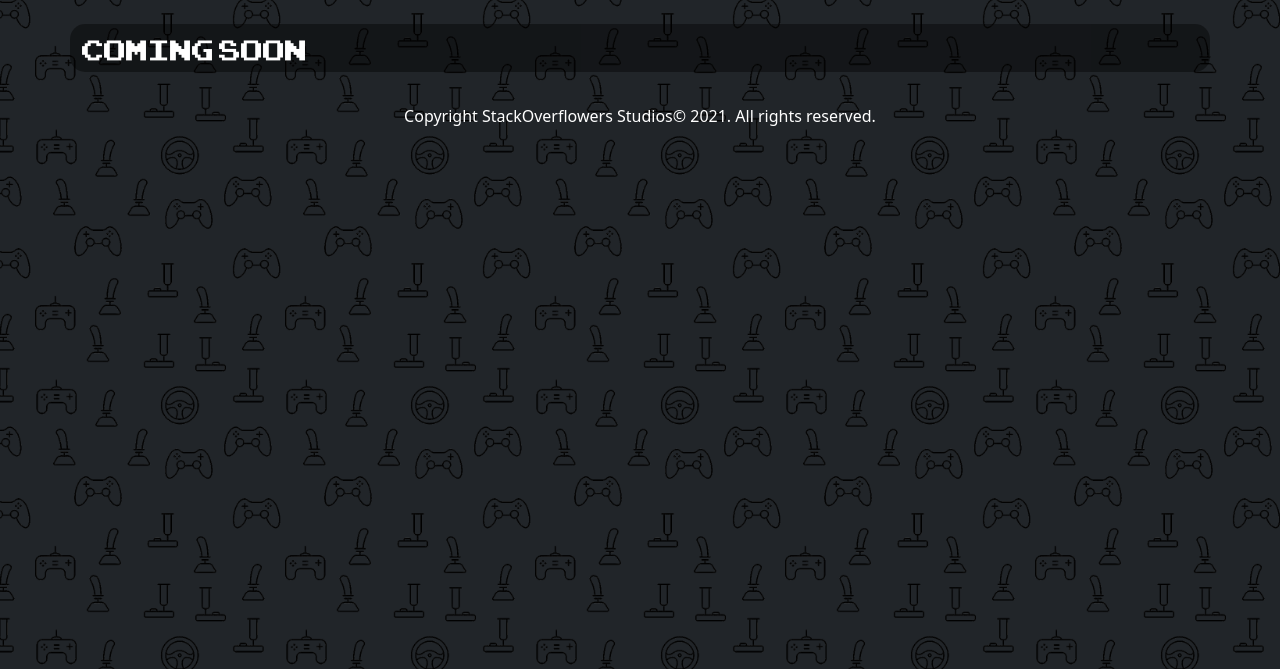
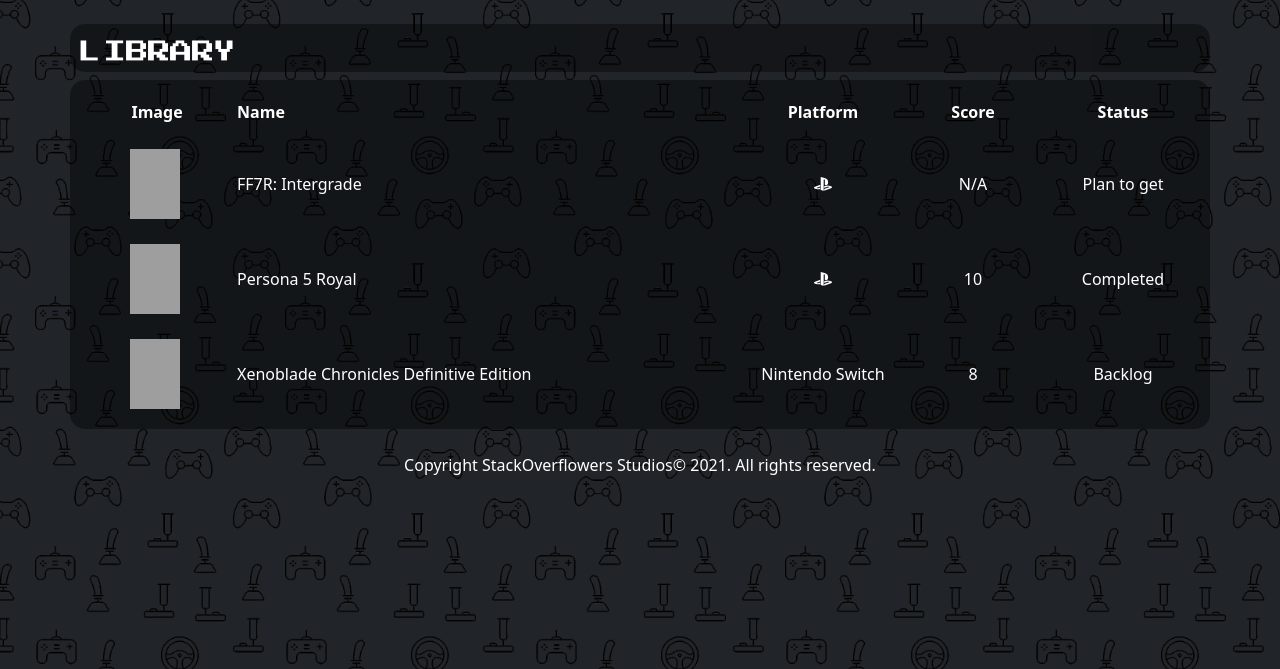
Before and after one commit to bermed28/My-Backlog-Handler, a Django app: page /library/ in a window 1280 px wide. Shown: the part 62-731 px from the top of the page. Run offline with Django 3.2, Linux system fonts and the light colour scheme; some libraries are stand-ins or nearby versions; grey boxes are pictures that could not be loaded.

Commit message:
Created Library page template.

```diff
--- a/index/templates/home/game-article-template.html
+++ b/index/templates/home/game-article-template.html
@@ -16,8 +16,7 @@
     {#    <h1>Game Title</h1>#}
     <h1>Persona 5 Strikers</h1>
 </section>
-<section class="container site-content animate__animated animate__fadeIn animate__faster">
-    <br>
+<section class="container site-content animate__animated animate__lightSpeedInRight animate__faster">    <br>
     <div class="row">
         <div class="container col pb-1" style="margin: auto; text-align: center">
             <div class="container">
--- a/index/templates/home/library.html
+++ b/index/templates/home/library.html
@@ -7,24 +7,107 @@
     {% else %}
         {% include 'home/navOutTemplate.html' %}
     {% endif %}
+    <script src="https://kit.fontawesome.com/c6db85c705.js" crossorigin="anonymous"></script>
+<style>
+    table {
+        border-collapse: separate;
+        border-spacing: 0 15px;
+    }
+    th,td {
+        width: 150px;
+        text-align: center;
+        padding: 5px;
+    }
+    .nametag {
+        text-align: left;
+    }
+</style>
 </head>
 <body>
+{#    <br>#}
+{#    <div>#}
+{#        <section class="container site-content animate__animated animate__backInDown animate__faster">#}
+{#            <h1>Coming Soon</h1>#}
+{#        </section>#}
+{#    </div><br>#}
+{#    <div class="container text-center">Copyright StackOverflowers Studios&copy; 2021. All rights reserved.</div>#}
+{#    <script src="https://code.jquery.com/jquery-3.3.1.slim.min.js"#}
 <br>
 <div>
     <section class="container site-content animate__animated animate__backInDown animate__faster">
-            <h1>Coming Soon</h1>
+        <h1>Library</h1>
     </section>
+    <div class="container site-content animate__animated animate__lightSpeedInRight animate__faster">
+        {#        <ul class="pt-2 pb-2">#}
+        {#            <li class="container pb-2" style=" font-family: 'arcadeclassicregular';">#}
+        {#                <a href="{% url 'game-article-template' %}"><img class="me-1" width="50" height="70" alt="FF7R: Intergrade" src="https://static.wikia.nocookie.net/finalfantasy/images/7/73/FFVII_Remake_Intergrade_standard_edition_cover_art_for_PS5.png/revision/latest/scale-to-width-down/250?cb=20210226030532"></a>#}
+        {#                <span class="data">#}
+        {#                            <a href="{% url 'game-article-template' %}" style="text-decoration: none; color: white">FF7R: Intergrade</a>#}
+        {#                    </span>#}
+        {#            </li>#}
+        {#            <li class="container pb-2" style=" font-family: 'arcadeclassicregular';">#}
+        {#                <a href="{% url 'game-article-template' %}"><img class="me-1" width="50" height="70" alt="Project Triangle Strategy" src="https://encrypted-tbn0.gstatic.com/images?q=tbn:ANd9GcQpghxOOiBgZpeewvlBFX78Um6Cra0DHsvNKA&usqp=CAU"></a>#}
+        {#                <span class="data">#}
+        {#                            <a href="{% url 'game-article-template' %}" style="text-decoration: none; color: white">Project Triangle Strategy</a>#}
+        {#                    </span>#}
+        {#            </li>#}
+        {#            <li class="container" style="family: 'arcadeclassicregular';">#}
+        {#                <a href="{% url 'game-article-template' %}"><img class="me-1" width="50" height="70" alt="Kena: Bridge of Spirits" src="https://cdn2.unrealengine.com/egs-kenabridgeofspirits-emberlab-s6-1200x1600-182980594.jpg"></a>#}
+        {#                <span class="data">#}
+        {#                            <a href="{% url 'game-article-template' %}" style="text-decoration: none; color: white">Kena: Bridge of Spirits</a>#}
+        {#                    </span>#}
+        {#            </li>#}
+        {#        </ul>#}
+        <table style="width: 100%;">
+            <thead>
+            <tr>
+                <th>Image</th>
+                <th colspan="2" class="nametag">Name</th>
+                <th>Platform</th>
+                <th>Score</th>
+                <th>Status</th>
+            </tr>
+            </thead>
+            <tbody>
+            <tr>
+                <td><a href="{% url 'game-article-template' %}"><img class="me-1" width="50" height="70" alt="FF7R: Intergrade" src="https://static.wikia.nocookie.net/finalfantasy/images/7/73/FFVII_Remake_Intergrade_standard_edition_cover_art_for_PS5.png/revision/latest/scale-to-width-down/250?cb=20210226030532"></a>
+                </td>
+                <td colspan="2" class="nametag"><a href="{% url 'game-article-template' %}" style="text-decoration: none; color: white">FF7R: Intergrade</a></td>
+                <td><i class="fab fa-playstation"></i></td>
+                <td>N/A</td>
+                <td>Plan to get</td>
+            </tr>
+            <tr>
+                <td><a href="{% url 'game-article-template' %}"><img class="me-1" width="50" height="70" alt="P5R" src="https://static.wikia.nocookie.net/megamitensei/images/6/6c/P5R_Key_Art.jpg/revision/latest/scale-to-width-down/340?cb=20190519020504"></a>
+                </td>
+                <td colspan="2" class="nametag"><a href="{% url 'game-article-template' %}" style="text-decoration: none; color: white">Persona 5 Royal</a></td>
+                <td><i class="fab fa-playstation"></i></td>
+                <td>10</td>
+                <td>Completed</td>
+            </tr>
+            <tr>
+                <td><a href="{% url 'game-article-template' %}"><img class="me-1" width="50" height="70" alt="Xenoblade Def Edition" src="https://external-preview.redd.it/2QqVCOrlzpEGLBqZswP9p8LvzmyQePqTRGn9fPXD9aI.jpg?auto=webp&s=a64ad1eca60a76182b7a124bf05fd598a8108b98"></a>
+                </td>
+                <td colspan="2" class="nametag"><a href="{% url 'game-article-template' %}" style="text-decoration: none; color: white">Xenoblade Chronicles Definitive Edition</a></td>
+                <td>Nintendo Switch</td>
+                <td>8</td>
+                <td>Backlog</td>
+            </tr>
+            </tbody>
+
+        </table>
+    </div>
 </div><br>
 <div class="container text-center">Copyright StackOverflowers Studios&copy; 2021. All rights reserved.</div>
 <script src="https://code.jquery.com/jquery-3.3.1.slim.min.js"
         integrity="sha384-q8i/X+965DzO0rT7abK41JStQIAqVgRVzpbzo5smXKp4YfRvH+8abtTE1Pi6jizo"
         crossorigin="anonymous"></script>
     <script src="https://cdnjs.cloudflare.com/ajax/libs/popper.js/1.14.3/umd/popper.min.js"
+<script src="https://cdnjs.cloudflare.com/ajax/libs/popper.js/1.14.3/umd/popper.min.js"
         integrity="sha384-ZMP7rVo3mIykV+2+9J3UJ46jBk0WLaUAdn689aCwoqbBJiSnjAK/l8WvCWPIPm49"
         crossorigin="anonymous"></script>
+    <script src="https://stackpath.bootstrapcdn.com/bootstrap/4.1.3/js/bootstrap.min.js"
 <script src="https://stackpath.bootstrapcdn.com/bootstrap/4.1.3/js/bootstrap.min.js"
         integrity="sha384-ChfqqxuZUCnJSK3+MXmPNIyE6ZbWh2IMqE241rYiqJxyMiZ6OW/JmZQ5stwEULTy"
         crossorigin="anonymous"></script>
 </body>
-
-</html>
```
Also changed, not shown: index/templates/home/search-results.html (added, +13 -0 lines). Lines whose indentation alone changed are shown as unchanged.
